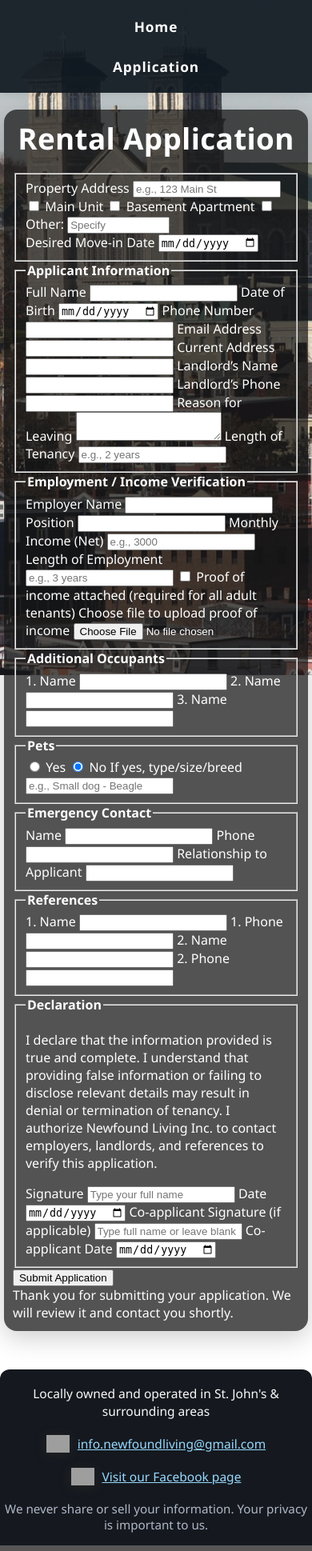
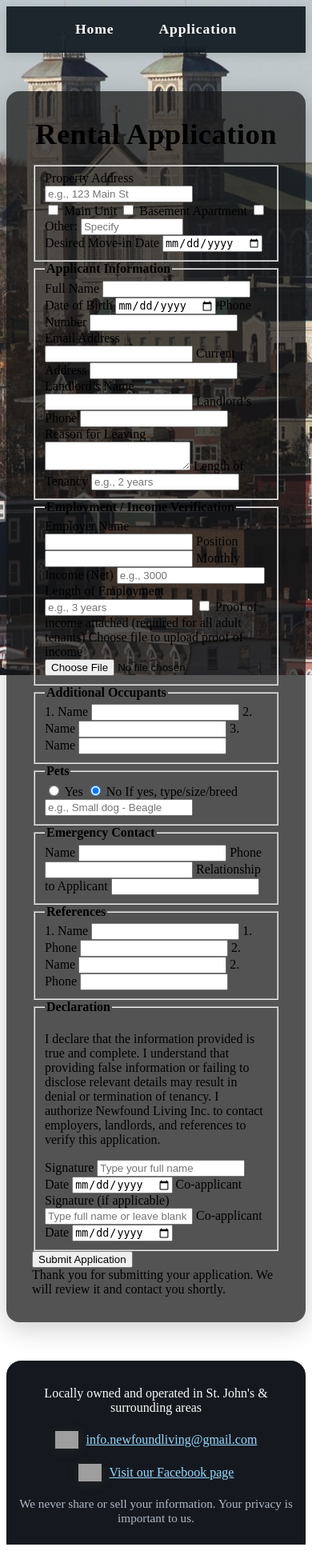
Before and after one commit to NewFoundLivingCa/NewFoundLiving-main, a Flask app: page /rental-application in a window 390 px wide. Shown: the whole page at 80% size. Run offline with Flask 3, Linux system fonts and the light colour scheme; grey boxes are pictures that could not be loaded.

Commit message:
Update styles.css

```diff
--- a/static/styles.css
+++ b/static/styles.css
@@ -1,4 +1,4 @@
-/* True fixed background image, always behind all content */
+/* Fixed background image, always behind all content */
 .background-static {
     position: fixed;
     top: 0;
@@ -9,7 +9,7 @@
     background: url("images/city.png") no-repeat center center;
     background-size: cover;
     background-color: #222;
-    pointer-events: none; /* Allows clicks through the background */
+    pointer-events: none;
 }
 
 /* Main content overlay */
@@ -162,18 +162,25 @@ h2 { font-size: 1.2rem; color: #b5e3fc; font-weight: 400; }
     margin-top: 2.5rem;
     flex-wrap: wrap;
     justify-content: center;
+    align-items: flex-start;
 }
+
 .feature-box {
     background: rgba(34, 49, 63, 0.95);
     border-radius: 0.75rem;
     padding: 1.5rem;
-    min-width: 170px;
-    max-width: 240px;
+    max-width: 260px;
+    width: 100%;
     box-shadow: 0 2px 12px rgba(0,0,0,0.13);
     color: #fff;
     text-align: center;
     margin-bottom: 1rem;
+    margin-left: auto;
+    margin-right: auto;
+    box-sizing: border-box;
+    transition: transform 0.16s;
 }
+
 .feature-box h3 {
     margin: 0.7rem 0 0.4rem 0;
     font-size: 1.13rem;
@@ -181,6 +188,10 @@ h2 { font-size: 1.2rem; color: #b5e3fc; font-weight: 400; }
 .feature-box div {
     font-size: 2rem;
     margin-bottom: 0.5rem;
+}
+.feature-box:hover {
+    transform: translateY(-3px) scale(1.03);
+    box-shadow: 0 4px 20px rgba(0,0,0,0.20);
 }
 
 /* Footer styles */
@@ -220,71 +231,4 @@ footer .privacy {
     color: #b0b8c6;
 }
 
-/* Responsive styles */
-@media (max-width: 900px) {
-    .content, .container {
-        max-width: 98vw;
-        padding: 1.3rem 0.4rem;
-    }
-    .features {
-        gap: 0.8rem;
-    }
-    .logo {
-        max-width: 120px;
-    }
-}
-
-@media (max-width: 700px) {
-    .features {
-        flex-direction: column;
-        align-items: center;
-        gap: 1.1rem;
-    }
-    .content, .container {
-        margin: 1.3rem 0.3rem 1.5rem 0.3rem;
-        padding: 0.7rem;
-    }
-    .feature-box {
-        min-width: 140px;
-        max-width: 98vw;
-        width: 100%;
-    }
-    footer {
-        font-size: 0.97rem;
-        padding: 1.2rem 0.2rem 1rem 0.2rem;
-        border-radius: 0.75rem 0.75rem 0 0;
-    }
-    .nav-container {
-        flex-direction: column;
-        align-items: center;
-        gap: 0.2rem;
-    }
-    .nav-links {
-        flex-direction: column;
-        gap: 0.5rem;
-        width: 100%;
-    }
-    .nav-links li {
-        width: 100%;
-    }
-    .nav-links a {
-        font-size: 1.08rem;
-        padding: 0.6rem 0;
-        width: 100%;
-        border-radius: 0.4rem;
-    }
-    #notify-form {
-        max-width: 98vw;
-        padding: 1rem 0.3rem;
-    }
-}
-
-/* Miscellaneous */
-body {
-    margin: 0;
-    min-height: 100vh;
-    font-family: 'Segoe UI', Tahoma, Geneva, Verdana, sans-serif;
-    color: #fff;
-    background: none !important; /* Prevents body from having its own background */
-    position: relative;
-}
+/* Responsive styles
```
